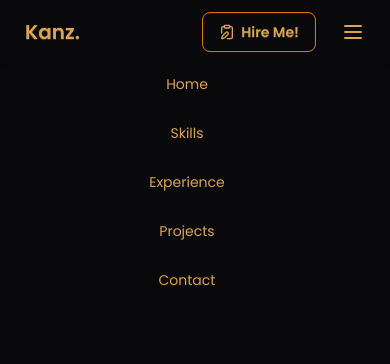
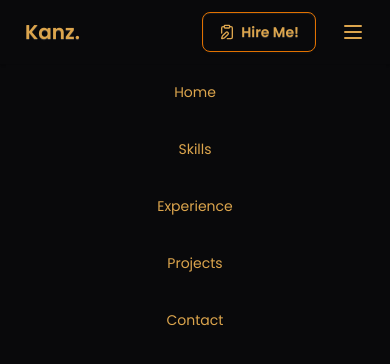
Before and after one commit to mgitoqabuskanz/mgitoqabuskanz.github.io, a React (Vite) app: page / in a window 390 px wide. Both pictures are taken after a click on the button 353 px from the left and 32 px from the top of the page. Shown: the top 364 px of the page. Built offline with nearby package versions, Linux system fonts and the light colour scheme.

Commit message:
Fix Navbar 1.2

```diff
--- a/src/components/navbar/NavbarBtn.jsx
+++ b/src/components/navbar/NavbarBtn.jsx
@@ -25,7 +25,7 @@ const NavbarBtn = () => {
             <ul tabIndex={0} className="dropdown-content menu rounded-box z-1 w-screen">
                 { links.map ((link,index) => {
                     return (
-                        <div className="cursor-pointer p-2 hover:text-white hover:bg-base-300 transition-all duration-500">
+                        <div className="cursor-pointer p-2 hover:text-black hover:bg-base-content transition-all duration-500 ml-4 mt-2">
                             <li key={index}>
                                 <button href="#" className="mx-auto hover:bg-transparent">
                                     {link.link}
```
